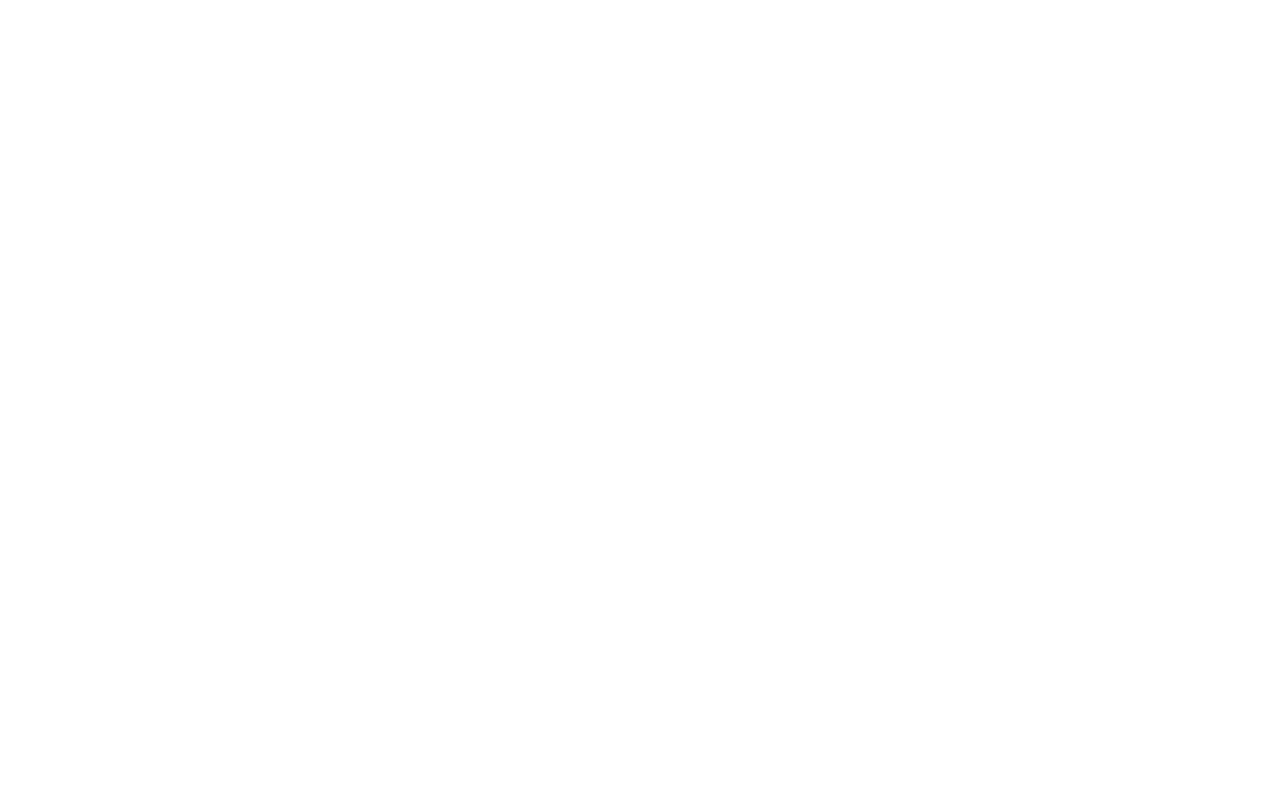
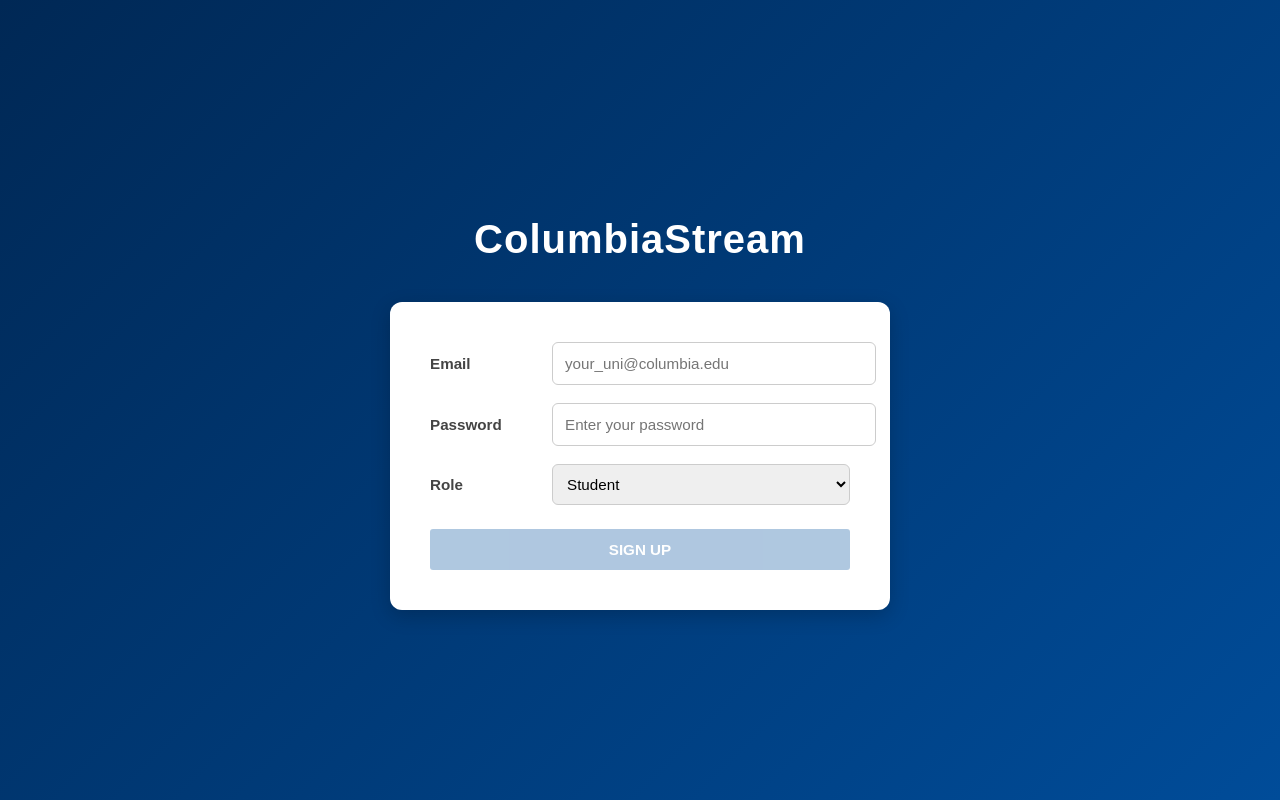
Before and after one commit to Columbia-Stream/UI, a React (Create React App) app: page /signup in a window 1280 px wide. Before the commit this address had no page. Built offline with nearby package versions, Linux system fonts and the light colour scheme; no server answers.

Commit message:
Added signup, splash and api calls

```diff
--- a/src/App.js
+++ b/src/App.js
@@ -1,16 +1,29 @@
-import { BrowserRouter, Routes, Route } from "react-router-dom";
+import { BrowserRouter, Routes, Route, Navigate } from "react-router-dom";
+import SignupPage from "./SignUpPage";
 import SignInPage from "./SignInPage";
 import Dashboard from "./Dashboard";
+import Splash from "./Splash";
+import ProtectedRoute from "./ProtectedRoute";
 
-function App() {
+export default function App() {
   return (
     <BrowserRouter>
       <Routes>
-        <Route path="/" element={<SignInPage />} />
-        <Route path="/dashboard" element={<Dashboard />} />
+        {/* default → /signup */}
+        <Route path="/" element={<Navigate to="/signup" replace />} />
+        <Route path="/signup" element={<SignupPage />} />
+        <Route path="/login" element={<SignInPage />} />
+        <Route
+          path="/dashboard"
+          element={
+            <ProtectedRoute>
+              <Dashboard />
+            </ProtectedRoute>
+          }
+        />
+        <Route path="/splash" element={<Splash />} />
+
       </Routes>
     </BrowserRouter>
   );
 }
-
-export default App;
--- /dev/null
+++ b/src/ProtectedRoute.js
@@ -0,0 +1,7 @@
+import { Navigate } from "react-router-dom";
+
+export default function ProtectedRoute({ children }) {
+  const token = localStorage.getItem("authToken");
+  if (!token) return <Navigate to="/login" replace />;
+  return children;
+}
--- a/src/SignInPage.js
+++ b/src/SignInPage.js
@@ -1,15 +1,18 @@
 import { useState, useMemo } from "react";
 import { useNavigate } from "react-router-dom";
+import { API_BASE } from "./config";
 
 export default function SignInPage() {
   const [email, setEmail] = useState("");
   const [password, setPassword] = useState("");
   const [emailTouched, setEmailTouched] = useState(false);
   const [triedSubmit, setTriedSubmit] = useState(false);
+  const [loading, setLoading] = useState(false);
+  const [error, setError] = useState("");
+
   const navigate = useNavigate();
-  //only allowed emails
+
   const allowed = ["@columbia.edu", "@barnard.edu"];
-
   const hasAllowedDomain = (e) =>
     allowed.some((dom) => e.trim().toLowerCase().endsWith(dom));
 
@@ -20,18 +23,42 @@
   const passwordValid = useMemo(() => password.length > 0, [password]);
   const formValid = emailValid && passwordValid;
 
-  // only show error after or submit attempt, and only if invalid
   const showEmailError =
     (emailTouched || triedSubmit) && email.length > 0 && !emailValid;
 
-  function handleSubmit(e) {
-
+  async function handleSubmit(e) {
     e.preventDefault();
     setTriedSubmit(true);
     if (!formValid) return;
 
-    //api call here
-    navigate("/dashboard");
+    try {
+      setLoading(true);
+      setError("");
+
+      const res = await fetch(`${API_BASE}/login`, {
+        method: "POST",
+        headers: { "Content-Type": "application/json" },
+        body: JSON.stringify({ email, password }),
+      });
+
+      const data = await res.json().catch(() => ({}));
+      if (!res.ok) {
+        throw new Error(data.detail || data.message || `Login failed (${res.status})`);
+      }
+      if (!data.id_token) {
+        throw new Error("No token returned from server");
+      }
+
+      localStorage.setItem("authToken", data.id_token);
+      localStorage.setItem("userEmail", data.email);
+
+      // Show splash then dashboard
+      navigate(`/splash?mode=loginSuccess&next=${encodeURIComponent("/dashboard")}`);
+    } catch (err) {
+      setError(err.message || "Something went wrong");
+    } finally {
+      setLoading(false);
+    }
   }
 
   return (
@@ -54,7 +81,7 @@
         }}
       >
         <form onSubmit={handleSubmit} style={{ display: "flex", flexDirection: "column", gap: 18 }}>
-          {/* emial box */}
+          {/* Email */}
           <div style={{ display: "flex", alignItems: "center" }}>
             <label style={{ width: 110, fontWeight: 600, fontSize: ".95rem", color: "#444" }}>
               Email
@@ -73,21 +100,19 @@
             />
           </div>
 
-          {/* error message */}
           {showEmailError && (
             <div
               role="alert"
               style={{
                 color: "#B00020", background: "#FDECEC", border: "1px solid #F5B7B1",
-                borderRadius: 6, padding: "8px 10px", fontSize: ".86rem",
-                marginTop: -8,
+                borderRadius: 6, padding: "8px 10px", fontSize: ".86rem", marginTop: -8,
               }}
             >
               Only @columbia.edu or @barnard.edu emails allowed. Please log in with your LionMail.
             </div>
           )}
 
-          {/* password  */}
+          {/* Password */}
           <div style={{ display: "flex", alignItems: "center" }}>
             <label style={{ width: 110, fontWeight: 600, fontSize: ".95rem", color: "#444" }}>
               Password
@@ -104,23 +129,33 @@
             />
           </div>
 
-          {/* login button */}
+          {/* Error */}
+          {error && (
+            <div role="alert" style={{ color: "#B00020", fontSize: ".9rem" }}>
+              {error}
+            </div>
+          )}
+
+          {/* Login */}
           <button
             type="submit"
-            disabled={!formValid}
+            disabled={!formValid || loading}
             style={{
               marginTop: 6, width: "100%", padding: 12,
-              backgroundColor: formValid ? "#0072C6" : "#A7C2DD",
+              backgroundColor: formValid && !loading ? "#0072C6" : "#A7C2DD",
               color: "white", border: "none", borderRadius: 3,
               fontWeight: "bold", fontSize: ".95rem", textTransform: "uppercase",
-              cursor: formValid ? "pointer" : "not-allowed", opacity: formValid ? 1 : 0.9,
+              cursor: formValid && !loading ? "pointer" : "not-allowed",
+              opacity: formValid && !loading ? 1 : 0.9,
               transition: "background-color .2s ease",
             }}
-            onMouseOver={(e) => { if (formValid) e.target.style.backgroundColor = "#005999"; }}
-            onMouseOut={(e) => { if (formValid) e.target.style.backgroundColor = "#0072C6"; }}
           >
-            LOGIN
+            {loading ? "Logging in..." : "LOGIN"}
           </button>
+
+          <div style={{ fontSize: ".9rem", color: "#5A6A84", marginTop: 8 }}>
+            New here? <a href="/signup">Create an account</a>
+          </div>
         </form>
       </div>
     </div>
--- /dev/null
+++ b/src/SignUpPage.js
@@ -0,0 +1,198 @@
+import { useState } from "react";
+import { useNavigate } from "react-router-dom";
+import { API_BASE } from "./config";
+
+
+
+export default function SignupPage() {
+  const [uni, setUni] = useState("");
+  const [email, setEmail] = useState("");
+  const [password, setPassword] = useState("");
+  const [role, setRole] = useState("student"); // default
+  const [emailTouched, setEmailTouched] = useState(false);
+  const [triedSubmit, setTriedSubmit] = useState(false);
+  const navigate = useNavigate();
+  const [loading, setLoading] = useState(false);
+  const [error, setError] = useState("");
+
+  const allowed = ["@columbia.edu", "@barnard.edu"];
+  const hasAllowedDomain = (e) =>
+    allowed.some((dom) => e.trim().toLowerCase().endsWith(dom));
+
+  const emailValid =
+    email.length > 0 && hasAllowedDomain(email);
+  const passwordValid = password.length > 0;
+  const uniValid = uni.length > 0;
+  const formValid = emailValid && passwordValid;
+
+  const showEmailError =
+    (emailTouched || triedSubmit) && email.length > 0 && !emailValid;
+
+
+
+
+    async function handleSubmit(e) {
+        e.preventDefault();
+        setTriedSubmit(true);
+        if (!formValid) return;
+
+        try {
+          setLoading(true);
+          setError("");
+
+          const res = await fetch(`${API_BASE}/signup`, {
+            method: "POST",
+            headers: { "Content-Type": "application/json" },
+            body: JSON.stringify({
+              email,
+              password,
+              role,   // always send role, ignored for now
+            }),
+          });
+
+          const data = await res.json().catch(() => ({}));
+          if (!res.ok) throw new Error(data.detail || data.message || "Signup failed");
+
+        //   navigate("/login");
+          navigate(`/splash?mode=signupSuccess&next=${encodeURIComponent("/login")}`);
+
+
+        } catch (err) {
+          setError(err.message || "Something went wrong");
+        } finally {
+          setLoading(false);
+        }
+      }
+
+//   function handleSubmit(e) {
+//     e.preventDefault();
+//     setTriedSubmit(true);
+//     if (!formValid) return;
+
+//     // later: send {uni, email, password, role} to API
+//     console.log({ email, password, role });
+//     navigate("/login");
+//   }
+
+  return (
+    <div
+      style={{
+        display: "flex", flexDirection: "column", alignItems: "center",
+        justifyContent: "center", height: "100vh",
+        background: "linear-gradient(135deg, #002855, #004C99)",
+        fontFamily: "Arial, sans-serif",
+      }}
+    >
+      <h1 style={{ color: "white", marginBottom: 40, fontSize: "2.5rem", letterSpacing: 1 }}>
+        ColumbiaStream
+      </h1>
+
+      <div
+        style={{
+          backgroundColor: "white", padding: 40, borderRadius: 12,
+          boxShadow: "0 6px 20px rgba(0,0,0,0.2)", width: 420,
+        }}
+      >
+        <form onSubmit={handleSubmit} style={{ display: "flex", flexDirection: "column", gap: 18 }}>
+          {/* UNI
+          <Row label="UNI">
+            <input
+              type="text"
+              placeholder="Enter your UNI"
+              value={uni}
+              onChange={(e) => setUni(e.target.value)}
+              style={inputStyle}
+            />
+          </Row> */}
+
+          {/* Email */}
+          <Row label="Email">
+            <input
+              type="email"
+              placeholder="your_uni@columbia.edu"
+              value={email}
+              onChange={(e) => setEmail(e.target.value)}
+              onBlur={() => setEmailTouched(true)}
+              style={{
+                ...inputStyle,
+                border: `1px solid ${showEmailError ? "#E57373" : "#ccc"}`,
+              }}
+            />
+          </Row>
+          {showEmailError && (
+            <div
+              role="alert"
+              style={{
+                color: "#B00020", background: "#FDECEC", border: "1px solid #F5B7B1",
+                borderRadius: 6, padding: "8px 10px", fontSize: ".86rem",
+                marginTop: -8,
+              }}
+            >
+              Only @columbia.edu or @barnard.edu emails allowed.
+            </div>
+          )}
+
+          {/* Password */}
+          <Row label="Password">
+            <input
+              type="password"
+              placeholder="Enter your password"
+              value={password}
+              onChange={(e) => setPassword(e.target.value)}
+              style={inputStyle}
+            />
+          </Row>
+
+          {/* Role */}
+          <Row label="Role">
+            <select
+              value={role}
+              onChange={(e) => setRole(e.target.value)}
+              style={{ ...inputStyle, padding: "10px" }}
+            >
+              <option value="student">Student</option>
+              <option value="faculty">Faculty</option>
+            </select>
+          </Row>
+
+          {/* Signup button */}
+          <button
+            type="submit"
+            disabled={!formValid}
+            style={{
+              marginTop: 6, width: "100%", padding: 12,
+              backgroundColor: formValid ? "#0072C6" : "#A7C2DD",
+              color: "white", border: "none", borderRadius: 3,
+              fontWeight: "bold", fontSize: ".95rem", textTransform: "uppercase",
+              cursor: formValid ? "pointer" : "not-allowed",
+              opacity: formValid ? 1 : 0.9,
+              transition: "background-color .2s ease",
+            }}
+          >
+            SIGN UP
+          </button>
+        </form>
+      </div>
+    </div>
+  );
+}
+
+function Row({ label, children }) {
+  return (
+    <div style={{ display: "flex", alignItems: "center", gap: "12px" }}>
+      <label style={{ width: 110, fontWeight: 600, fontSize: ".95rem", color: "#444" }}>
+        {label}
+      </label>
+      <div style={{ flex: 1 }}>{children}</div>
+    </div>
+  );
+}
+
+const inputStyle = {
+  width: "100%",
+  padding: "12px",
+  border: "1px solid #ccc",
+  borderRadius: "6px",
+  fontSize: ".95rem",
+  outline: "none",
+};
--- /dev/null
+++ b/src/Splash.js
@@ -0,0 +1,81 @@
+import { useEffect } from "react";
+import { useLocation, useNavigate } from "react-router-dom";
+
+export default function Splash() {
+  const { search } = useLocation();
+  const navigate = useNavigate();
+
+  useEffect(() => {
+    const params = new URLSearchParams(search);
+    const mode = params.get("mode");                 // e.g., "signupSuccess"
+    const next = params.get("next") || "/login";     // default to /login
+
+    // small pause so user sees feedback
+    const timer = setTimeout(() => {
+      navigate(next, { replace: true });
+    }, 1000);
+
+    return () => clearTimeout(timer);
+  }, [search, navigate]);
+
+  const messageByMode = {
+    signupSuccess: "Account created successfully. Redirecting to login…",
+    loginSuccess: "Welcome back! Redirecting to your dashboard…",
+  };
+
+  const message =
+    messageByMode[new URLSearchParams(search).get("mode")] ||
+    "Redirecting…";
+
+  return (
+    <div
+      style={{
+        minHeight: "100vh",
+        display: "flex",
+        alignItems: "center",
+        justifyContent: "center",
+        background: "linear-gradient(135deg, #002855, #004C99)",
+        color: "white",
+        fontFamily: "Arial, sans-serif",
+        padding: 24,
+      }}
+    >
+      <div
+        style={{
+          background: "rgba(255,255,255,0.12)",
+          padding: 28,
+          borderRadius: 12,
+          backdropFilter: "blur(6px)",
+          boxShadow: "0 6px 20px rgba(0,0,0,0.25)",
+          textAlign: "center",
+          minWidth: 320,
+        }}
+      >
+        <div style={{ fontSize: "1.1rem", fontWeight: 600, marginBottom: 10 }}>
+          ColumbiaStream
+        </div>
+        <div style={{ marginBottom: 14 }}>{message}</div>
+        <Spinner />
+      </div>
+    </div>
+  );
+}
+
+function Spinner() {
+  // lightweight CSS spinner
+  return (
+    <div
+      style={{
+        width: 28,
+        height: 28,
+        border: "3px solid rgba(255,255,255,0.5)",
+        borderTopColor: "#fff",
+        borderRadius: "50%",
+        margin: "0 auto",
+        animation: "spin 0.9s linear infinite",
+      }}
+    >
+      <style>{`@keyframes spin { to { transform: rotate(360deg); } }`}</style>
+    </div>
+  );
+}
--- /dev/null
+++ b/src/config.js
@@ -0,0 +1,2 @@
+export const API_BASE =
+  process.env.REACT_APP_API_BASE || "http://34.10.189.88:8000/auth";
```
